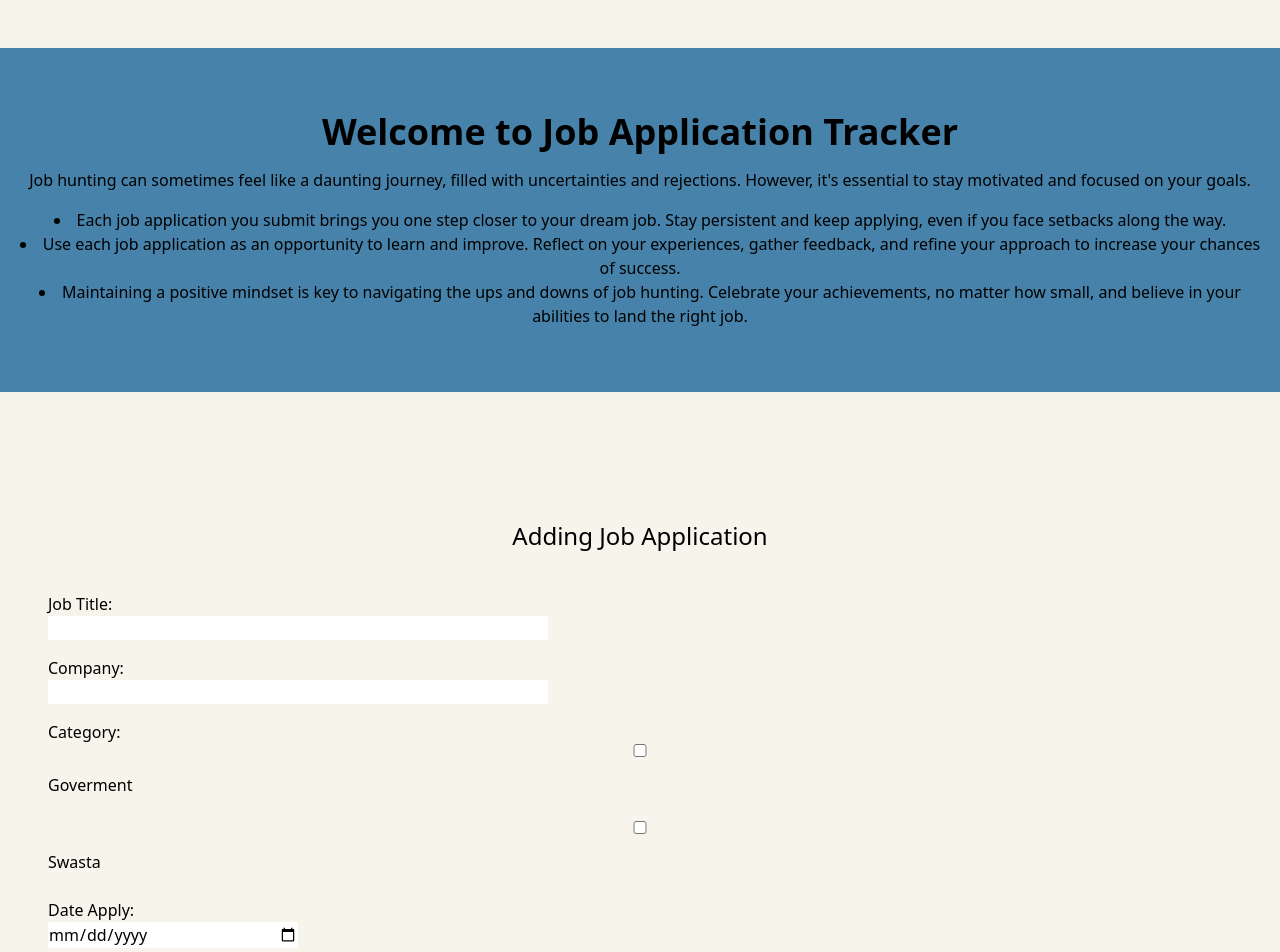
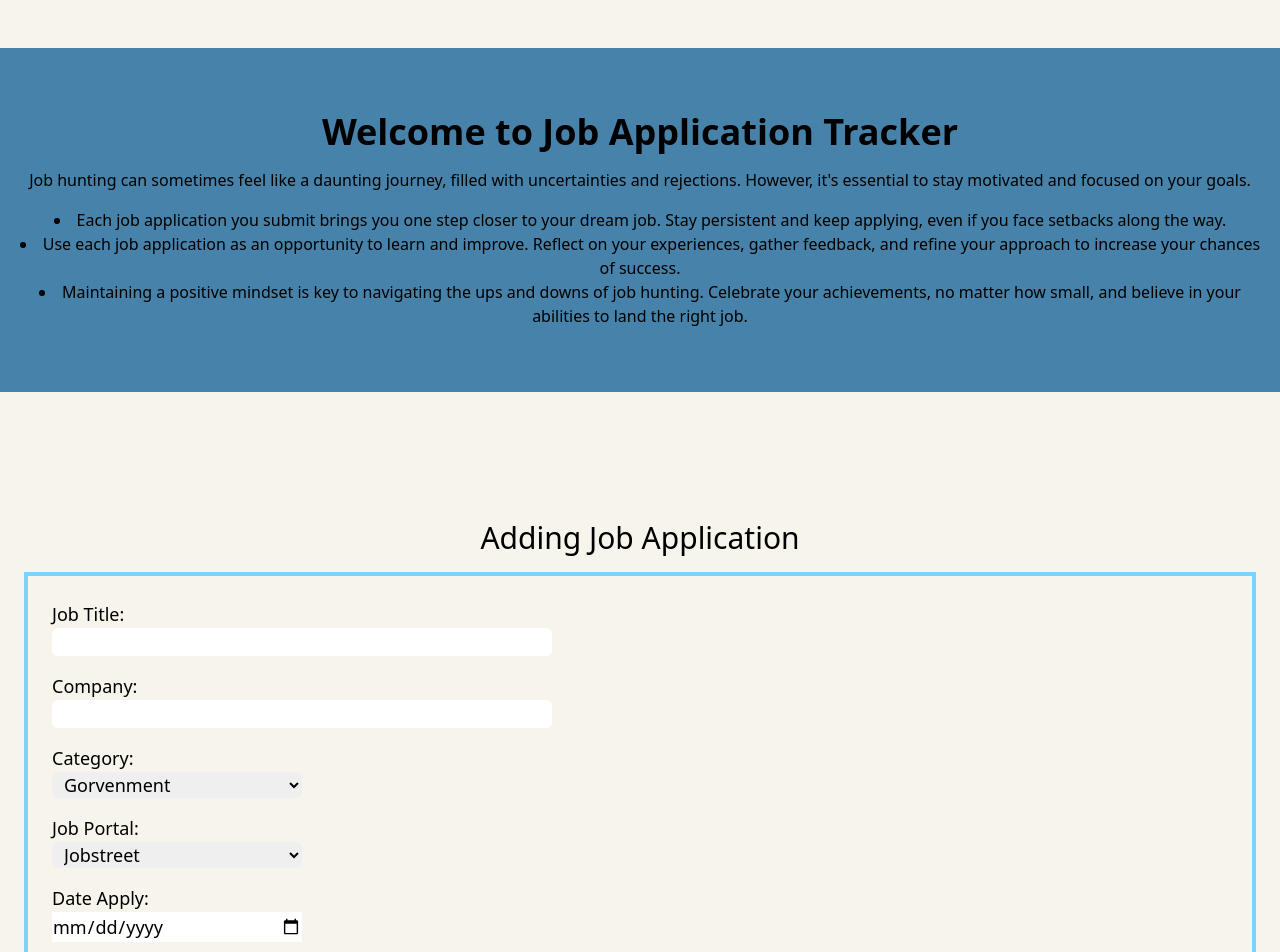
Before and after one commit to amirahyusof/tracking_job-application, a React (Create React App) app: page / in a window 1280 px wide. Shown: the top 952 px of the page. Built offline with nearby package versions, Linux system fonts and the light colour scheme.

Commit message:
commit changes

```diff
--- a/src/Components/JobAddForm.jsx
+++ b/src/Components/JobAddForm.jsx
@@ -4,23 +4,35 @@ function JobForm(){
     return(
         <div className="w-full py-16 px-6" id="job_form">
             <div>
-                <h2 className="text-center text-2xl my-4">Adding Job Application</h2>
+                <h2 className="text-center text-3xl my-4">Adding Job Application</h2>
             </div>
             <div >
-                <form className="flex flex-col p-6">
+                <form className="flex flex-col p-6 text-lg border-4 border-sky-300">
                     <label className="" for="job-title">Job Title:</label>
-                    <input className="mb-4 w-[500px]" type="text" id="job-title" name="job-title" required />
+                    <input className="mb-4 w-[500px] rounded-md px-2" type="text" id="job-title" name="job-title" required />
 
                     <label for="job-title">Company:</label>
-                    <input className="mb-4 w-[500px]" type="text" id="company" name="company" required />
+                    <input className="mb-4 w-[500px] rounded-md text-md px-2" type="text" id="company" name="company" required />
 
-                    <label for="job-title">Category:</label>
-                    <input className="mb-4 left-0" type="checkbox" id="goverment" name="category" value="Goverment" required />
-                    <label for="goverment">Goverment</label><br />
-                    <input className="mb-4 left-0" type="checkbox" id="swasta" name="category" value="Swasta" required />
-                    <label for="swasta">Swasta</label><br />
+                    <label for="job-category">Category:</label>
+                    <select className="mb-4 w-[250px] rounded-md text-md px-2" name="job-category" id="category">
+                        <option value="goverment">Gorvenment</option>
+                        <option value="swasta">Swasta</option>
+                        <option value="freelance">Freelance</option>
+                    </select>
 
-                    <label for="job-title">Date Apply:</label>
+                    <label for="job-portal">Job Portal:</label>
+                    <select className="mb-4 w-[250px] rounded-md text-md px-2" name="job-portal" id="portal">
+                        <option value="jobstreet">Jobstreet</option>
+                        <option value="futurejob">myFutureJob</option>
+                        <option value="indeed">Indeed</option>
+                        <option value="linkedin">LinkedIn</option>
+                        <option value="upwork">Upwork</option>
+                        <option value="fiver">Fiver</option>
+                        <option value="others">Others</option>
+                    </select>
+
+                    <label for="date">Date Apply:</label>
                     <input className="mb-4 w-[250px]" type="date" id="date-apply" name="date-apply" required />
 
 
```
